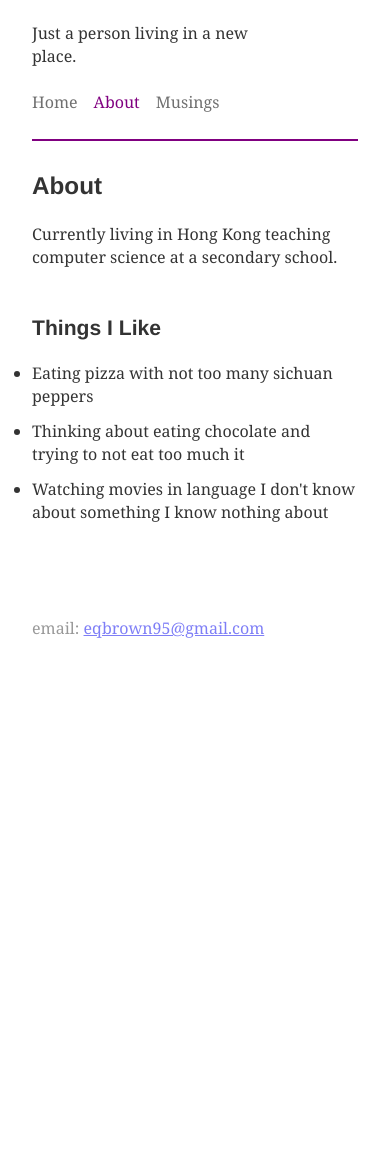
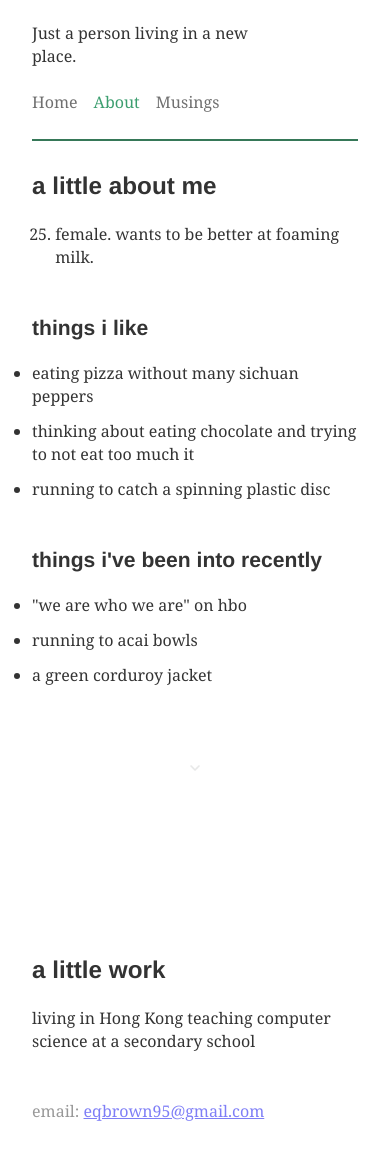
Before and after one commit to emmaqbrown/emma-site, a Gatsby site: page /about in a window 390 px wide. Shown: the part 104-1264 px from the top of the page. Before the commit the page ends 844 px from the top, so only its background shows below. Built offline with nearby package versions, Linux system fonts and the light colour scheme; Gatsby itself is replaced by a stand-in of ours; some packages are replaced by stand-ins of ours.

Commit message:
big updates to about

```diff
--- a/src/components/container.module.css
+++ b/src/components/container.module.css
@@ -35,7 +35,7 @@
   .innerDiv{
     border-right-style: solid;
     border-width: 2px;
-    border-color: purple;
+    border-color: #367858;
   }
 }
 
@@ -63,7 +63,6 @@
     position: static;
     border-right-style: none;
 
-    border-color: purple;
     border-bottom-style: solid;
     border-width: 2px;
     margin-bottom: 2rem;
--- a/src/components/nav.js
+++ b/src/components/nav.js
@@ -9,7 +9,7 @@ const linkStyle = {
 }
 
 const activeStyle = {
-  color: 'purple',
+  color: '#3c9e6f',
   textDecoration: 'none'
 }
 
--- a/src/components/nextArrow.js
+++ b/src/components/nextArrow.js
@@ -4,6 +4,6 @@ import arrow from "../imgs/down-arrow-grey.png" // Tell webpack this JS file use
 export default function NextArrow(){
     return(
         <img src={arrow} alt="Logo" style={{width:'3%', marginTop: '2rem',
-        marginBottom: '3rem',opacity:'.3'}}/>
+        marginBottom: '10rem',opacity:'.3'}}/>
     )
 }
--- a/src/content/about.md
+++ b/src/content/about.md
@@ -1,18 +1,23 @@
 ---
-title: "About"
+title: "a little about me"
 tag: "about"
+order: 1
 ---
 
-Currently living in Hong Kong teaching computer science at a secondary school.
+25. female. wants to be better at foaming milk.
 
 <br>
 
-### Things I Like
-- Eating pizza with not too many sichuan peppers
-- Thinking about eating chocolate and trying to not eat too much it
-- Watching movies in language I don't know about something I know nothing about
+### things i like
+- eating pizza without many sichuan peppers
+- thinking about eating chocolate and trying to not eat too much it
+- running to catch a spinning plastic disc
 
+<br>
 
-<br><br>
+### things i've been into recently
+- "we are who we are" on hbo
+- running to acai bowls
+- a green corduroy jacket
 
-<span style="opacity: .5">email: eqbrown95@gmail.com </span>
+<br>
--- /dev/null
+++ b/src/content/moreAbout.md
@@ -0,0 +1,12 @@
+---
+title: "a little work"
+tag: "about"
+order: 2
+---
+
+
+living in Hong Kong teaching computer science at a secondary school
+
+<br>
+
+<span style="opacity: .5">email: eqbrown95@gmail.com </span>
--- a/src/pages/about.js
+++ b/src/pages/about.js
@@ -4,6 +4,8 @@ import Layout from "../components/layout"
 import SidebarFlex from "../components/sidebarFlex"
 import MainContent from "../components/mainContent"
 import SlideUpBlurb from "../components/text"
+import NextArrow from "../components/nextArrow"
+
 import { graphql } from "gatsby"
 
 
@@ -20,6 +22,8 @@ export default function About({data}) {
             <SlideUpBlurb  key={edge.node.id}>
                 <h2 style={{textAlign: 'left'}}>{edge.node.frontmatter.title}</h2>
                 <div  style={{textAlign: 'left'}} dangerouslySetInnerHTML={{ __html: edge.node.html }}/>
+                {edge.next ? <NextArrow/> : <div style={{marginBottom: '25rem'}}></div>}
+
             </SlideUpBlurb>
           ))}
         </MainContent>
@@ -31,7 +35,7 @@ export default function About({data}) {
 
 export const query = graphql`
   {
-    allMarkdownRemark(filter: {frontmatter: {tag: {regex: "/about/"}}}) {
+    allMarkdownRemark(filter: {frontmatter: {tag: {regex: "/about/"}}}, sort: {order: ASC, fields: frontmatter___order}) {
       edges {
         node {
           id
@@ -40,6 +44,9 @@ export const query = graphql`
           }
           html
         }
+        next {
+          id
+        }
       }
     }
   }
--- a/src/pages/index.js
+++ b/src/pages/index.js
@@ -21,7 +21,7 @@ export default function Home({data}) {
             {data.allFile.edges.map(edge => {
             return (
               <SlideUpBlurb>
-            <Img fluid={edge.node.childImageSharp.fluid} />
+            <Img fluid={edge.node.childImageSharp.fluid} style={{alignItem:'center'}}/>
             {edge.next ? <NextArrow/> : <div style={{marginBottom: '20rem'}}></div>}
             </SlideUpBlurb>
             )
@@ -43,8 +43,10 @@ export const query = graphql`
         node {
           id
           childImageSharp {
-            fluid {
+            fluid(maxHeight: 700, quality: 100) {
               ...GatsbyImageSharpFluid
+              ...GatsbyImageSharpFluidLimitPresentationSize
+
             }
           }
         }
--- a/src/pages/musings.js
+++ b/src/pages/musings.js
@@ -17,8 +17,8 @@ export default function Musings({data}) {
         {data.allMarkdownRemark.edges.map(
           edge => (
           <SlideUpBlurb  key={edge.node.id}>
-              <h3  style={{textAlign: 'left'}}>{edge.node.frontmatter.title}</h3>
-              <div  style={{textAlign: 'left'}} dangerouslySetInnerHTML={{ __html: edge.node.html }}/>
+              <h2 style={{textAlign: 'left'}}>{edge.node.frontmatter.title}</h2>
+              <div  style={{textAlign: 'left', color:'#707070'}} dangerouslySetInnerHTML={{ __html: edge.node.html }}/>
               <p  style={{opacity: 0.3, textAlign: 'left'}}>{edge.node.frontmatter.date}</p>
               {edge.next ? <NextArrow/> : <div style={{marginBottom: '12rem'}}></div>}
 
```
Also changed, not shown: 1 other file.
